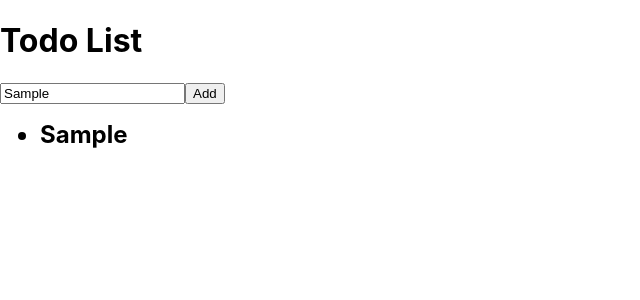
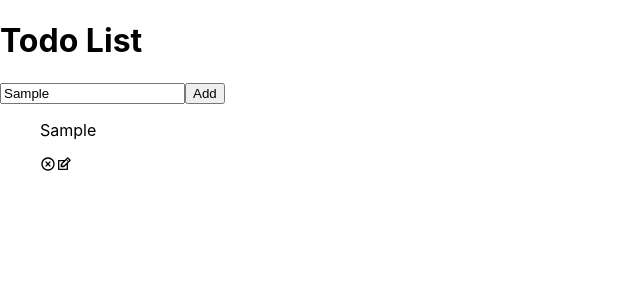
Before and after one commit to ManuelTavera/interview-test, a React (Create React App) app: page / in a window 1280 px wide. Both pictures are taken after typing "Sample" into the empty fields and a click on the button "Add". Shown: the top 300 px of the page, without its empty margins (0-640 px from the left). Built offline with nearby package versions, Linux system fonts and the light colour scheme.

Commit message:
Add: new component to show todo text and actions

```diff
--- a/package.json
+++ b/package.json
@@ -8,6 +8,7 @@
     "@testing-library/user-event": "^12.8.1",
     "react": "^17.0.1",
     "react-dom": "^17.0.1",
+    "react-icons": "^4.4.0",
     "react-scripts": "4.0.3",
     "web-vitals": "^1.1.0"
   },
--- a/src/components/TodoList.js
+++ b/src/components/TodoList.js
@@ -1,4 +1,6 @@
 import React from "react";
+
+import TodoTask from "./TodoTask";
 
 export default function TodoList(props) {
   const { todoList } = props;
@@ -6,7 +8,7 @@ export default function TodoList(props) {
   return (
     <ul className="items-container">
       {todoList.map((todo) => (
-        <li key={todo.id}>{todo.text}</li>
+        <TodoTask key={todo.id} todo={todo} />
       ))}
     </ul>
   );
--- /dev/null
+++ b/src/components/TodoTask.js
@@ -0,0 +1,17 @@
+import React from "react";
+import { RiCloseCircleLine } from "react-icons/ri";
+import { TiEdit } from "react-icons/ti";
+
+export default function TodoTask(props) {
+  const { todo } = props;
+
+  return (
+    <div className="todo-task-container">
+      <p className="todo-task-text">{todo.text}</p>
+      <div className="todo-task-actions">
+        <RiCloseCircleLine className="icon icon-delete" />
+        <TiEdit className="icon" />
+      </div>
+    </div>
+  );
+}
```
Also changed, not shown: 1 other file (tests, documents, lock files or other folders).
